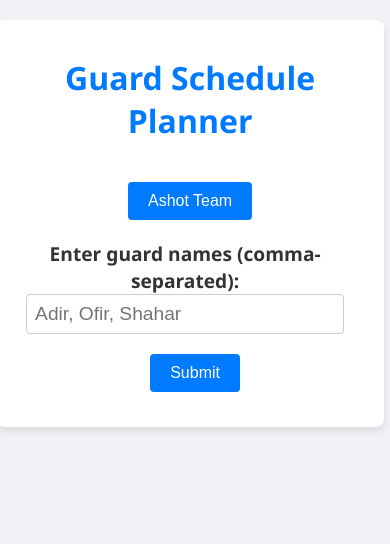
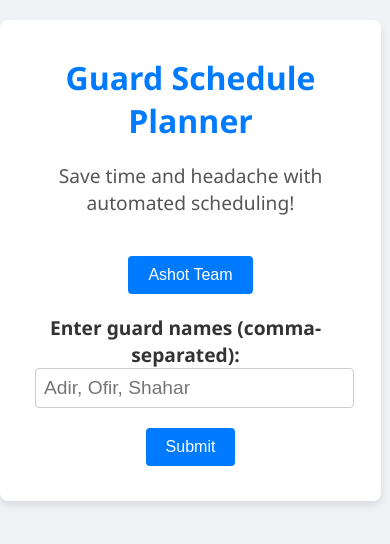
Before and after one commit to AdirBuskila/ashot-schedule-planner, a React (Create React App) app: page / in a window 390 px wide. Shown: the top 544 px of the page. Built offline with nearby package versions, Linux system fonts and the light colour scheme.

Commit message:
style, paragraphs, alerts

```diff
--- a/public/index.html
+++ b/public/index.html
@@ -24,7 +24,7 @@
       work correctly both with client-side routing and a non-root public URL.
       Learn how to configure a non-root public URL by running `npm run build`.
     -->
-    <title>React App</title>
+    <title>Schedule Planner</title>
   </head>
   <body>
     <noscript>You need to enable JavaScript to run this app.</noscript>
--- a/src/App.css
+++ b/src/App.css
@@ -1,4 +1,4 @@
-/* General body styling */
+/* General body and layout styling */
 body, html {
   font-family: 'Segoe UI', Tahoma, Geneva, Verdana, sans-serif;
   background-color: #f0f2f5;
@@ -6,6 +6,7 @@ body, html {
   margin: 0;
   padding: 0;
   height: 100%;
+  overflow-y: auto;
 }
 
 body {
@@ -13,10 +14,9 @@ body {
   justify-content: center;
   align-items: flex-start;
   min-height: 100%;
-  overflow-y: auto; /* Allow scrolling */
+  overflow-y: auto;
 }
 
-/* Centered container */
 .App {
   text-align: center;
   background-color: #ffffff;
@@ -26,8 +26,8 @@ body {
   width: 100%;
   max-width: 900px;
   margin: 20px 0;
-  flex-grow: 1; /* Allow the component to grow to fill available space */
-  overflow-y: auto; /* Allows scrolling */
+  flex-grow: 1;
+  overflow-y: auto;
 }
 
 /* Header styling */
@@ -41,7 +41,6 @@ h1 {
   margin-bottom: 20px;
 }
 
-/* Guard name styling */
 h3 {
   color: #007bff;
   border-bottom: 2px solid #007bff;
@@ -50,7 +49,51 @@ h3 {
   margin: 20px 0 10px;
 }
 
-/* Day and shift container */
+p.App-subtitle {
+  font-size: 1.2em;
+  color: #555;
+  margin-bottom: 20px;
+}
+
+/* Input and form styling */
+.name-input-form {
+  display: flex;
+  flex-direction: column;
+  align-items: center;
+  margin: 20px;
+}
+
+.name-input-label {
+  margin-right: 10px;
+  font-weight: bold;
+  font-size: 1.2em;
+}
+
+.name-input-field {
+  padding: 8px;
+  font-size: 1em;
+  border: 1px solid #ccc;
+  border-radius: 4px;
+  width: 300px;
+}
+
+button, .name-input-button {
+  background-color: #007bff;
+  color: white;
+  border: none;
+  padding: 10px 20px;
+  border-radius: 4px;
+  cursor: pointer;
+  font-size: 1em;
+  margin-top: 20px;
+  transition: background-color 0.3s ease;
+}
+
+button:hover, .name-input-button:hover {
+  background-color: #0056b3;
+}
+
+/* Checkbox styling */
 .day-container {
   margin-bottom: 15px;
 }
@@ -70,103 +113,40 @@ input[type="checkbox"] {
   margin-right: 5px;
 }
 
-/* Button styling */
-button {
-  background-color: #007bff;
-  color: white;
-  border: none;
-  padding: 10px 20px;
-  border-radius: 4px;
-  cursor: pointer;
-  font-size: 1em;
-  margin-top: 20px;
-  transition: background-color 0.3s ease;
-}
-
-button:hover {
-  background-color: #0056b3;
-}
-
 /* Table styling */
-.schedule-table {
-  margin: 20px 0;
-}
-
-.schedule-table table {
+table {
   width: 100%;
   border-collapse: collapse;
   margin-top: 20px;
 }
 
-.schedule-table th, .schedule-table td {
+th, td {
   border: 1px solid #ddd;
   padding: 8px;
   text-align: center;
 }
 
-.schedule-table th {
+th {
   background-color: #007bff;
   color: white;
   font-weight: bold;
 }
 
-.schedule-table td {
+td {
   background-color: #f9f9f9;
 }
 
-.schedule-table tr:nth-child(even) {
+tr:nth-child(even) {
   background-color: #f2f2f2;
 }
 
-.schedule-table tr:hover {
+tr:hover {
   background-color: #ddd;
 }
 
-.shift-count {
-  margin-top: 20px;
-}
-
-.shift-count table {
-  width: 100%;
-  border-collapse: collapse;
-  margin-top: 20px;
-}
-
-.shift-count th, .shift-count td {
-  border: 1px solid #ddd;
-  padding: 8px;
-  text-align: center;
-}
-
-.shift-count th {
-  background-color: #007bff;
-  color: white;
-  font-weight: bold;
-}
-
-.shift-count tr:nth-child(even) {
-  background-color: #f2f2f2;
-}
-
-.shift-count tr:hover {
-  background-color: #ddd;
-}
-
-/* Add styles for the "Ashot Team" button */
-button {
-  background-color: #007bff;
-  color: white;
-  border: none;
-  padding: 10px 20px;
-  border-radius: 4px;
-  cursor: pointer;
-  font-size: 1em;
-  margin-top: 20px;
-  transition: background-color 0.3s ease;
-}
-
-button:hover {
-  background-color: #0056b3;
+/* Specific sections styling */
+.schedule-table, .shift-count {
+  margin: 20px 0;
 }
 
 .alert-messages {
@@ -191,43 +171,6 @@ button:hover {
   margin: 5px 0;
 }
 
-.name-input-form {
-  display: flex;
-  flex-direction: column;
-  align-items: center;
-  margin: 20px;
-}
-
-.name-input-label {
-  margin-right: 10px;
-  font-weight: bold;
-  font-size: 1.2em;
-}
-
-.name-input-field {
-  padding: 8px;
-  font-size: 1em;
-  border: 1px solid #ccc;
-  border-radius: 4px;
-  width: 300px;
-}
-
-.name-input-button {
-  background-color: #007bff;
-  color: white;
-  border: none;
-  padding: 10px 20px;
-  border-radius: 4px;
-  cursor: pointer;
-  font-size: 1em;
-  margin-left: 10px;
-  transition: background-color 0.3s ease;
-}
-
-.name-input-button:hover {
-  background-color: #0056b3;
-}
-
 /* Responsive design */
 @media (max-width: 768px) {
   .App {
@@ -242,4 +185,8 @@ button:hover {
   h3 {
     font-size: 1.5em;
   }
+
+  .name-input-field {
+    width: 100%;
+  }
 }
--- a/src/App.js
+++ b/src/App.js
@@ -3,12 +3,14 @@ import React, { useState } from 'react';
 import NameInput from './components/NameInput';
 import AvailabilityForm from './components/AvailabilityForm';
 import SchedulePlanner from './components/SchedulePlanner';
+// import ShiftCount from './components/ShiftCount';
+import AlertMessages from './components/AlertMessages';
 
 function App() {
   const [guards, setGuards] = useState([]);
   const [availability, setAvailability] = useState(null);
   const [shiftCounts, setShiftCounts] = useState({});
-
+  const [alertMessages, setAlertMessages] = useState([]);
 
   const handleNamesSubmit = (nameArray) => {
     setGuards(nameArray);
@@ -23,19 +25,34 @@ function App() {
     setGuards(teamNames);
   };
 
-  const handleScheduleCompletion = (guardList) => {
+  const handleScheduleCompletion = (guardList, messages) => {
     let shiftCountMap = {};
     guardList.forEach(guard => {
-      shiftCountMap[guard.name] = guard.assignedShiftsCount;
+      shiftCountMap[guard.getName()] = guard.getAssignedShiftsCount();
     });
     setShiftCounts(shiftCountMap);
+    setAlertMessages(messages);
+  };
+
+  const resetApp = () => {
+    setGuards([]);
+    setAvailability(null);
+    setShiftCounts({});
+    setAlertMessages([]);
   };
 
   return (
     <div className="App">
       <header className="App-header">
         <h1>Guard Schedule Planner</h1>
-        {!guards.length && <button onClick={handleAutoFill}>Ashot Team</button>}
+        {!guards.length && (
+          <div>
+            <p className="App-subtitle">Save time and headache with automated scheduling!</p>
+            <button className="auto-fill-button" onClick={handleAutoFill}>Ashot Team</button>
+          </div>
+        )}
+      </header>
+      <main>
         {!guards.length ? (
           <NameInput onNamesSubmit={handleNamesSubmit} />
         ) : !availability ? (
@@ -47,9 +64,12 @@ function App() {
               guards={guards}
               onComplete={handleScheduleCompletion}
             />
+            {/* <ShiftCount guards={guards} shiftCounts={shiftCounts} /> */}
+            {alertMessages.length ? (<AlertMessages messages={alertMessages} />) : (<></>)}
+            <button className="reset-button" onClick={resetApp}>Reset</button>
           </>
         )}
-      </header>
+      </main>
     </div>
   );
 }
--- /dev/null
+++ b/src/components/AlertMessages.js
@@ -0,0 +1,21 @@
+// src/components/AlertMessages.js
+import React from 'react';
+
+const AlertMessages = ({ messages }) => (
+
+
+    <div className="alert-messages">
+        <h3>Alert Messages</h3>
+        {messages.length > 0 ? (
+            <ul>
+                {messages.map((message, index) => (
+                    <li key={index}>{message}</li>
+                ))}
+            </ul>
+        ) : (
+            <p>No issues detected.</p>
+        )}
+    </div>
+);
+
+export default AlertMessages;
--- a/src/components/AvailabilityForm.js
+++ b/src/components/AvailabilityForm.js
@@ -31,6 +31,8 @@ const AvailabilityForm = ({ guards, onSubmit }) => {
 
   return (
     <form className="availability-form" onSubmit={handleSubmit}>
+      <h2>Set Availability</h2>
+      <p>Select the shifts each guard is available for on each day:</p>
       <button type="button" onClick={checkAll}>Check All</button>
       {guards.map((guard, guardIndex) => (
         <div key={guardIndex} className="guard-availability">
```
Also changed, not shown: package.json (+7 -1 lines), src/index.css (deleted, +0 -13 lines), 2 other files (tests, documents, lock files or other folders).
